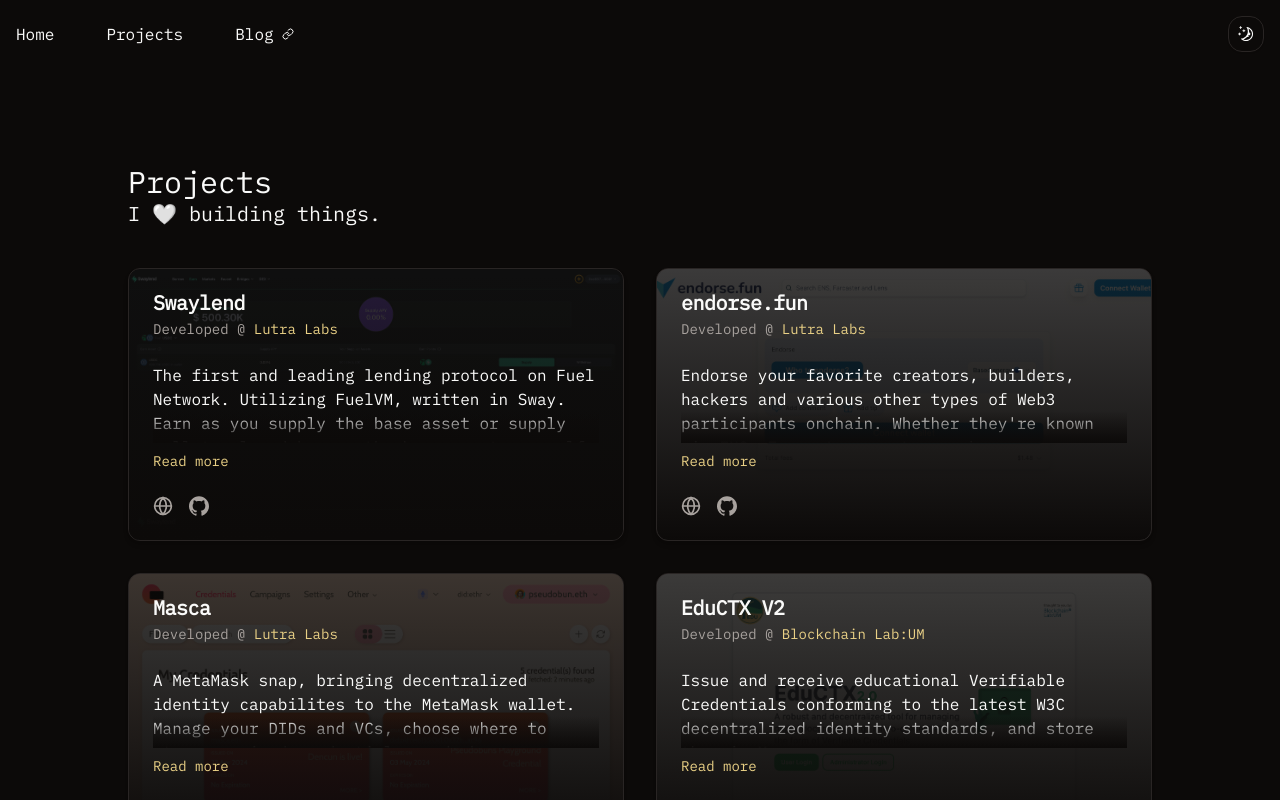
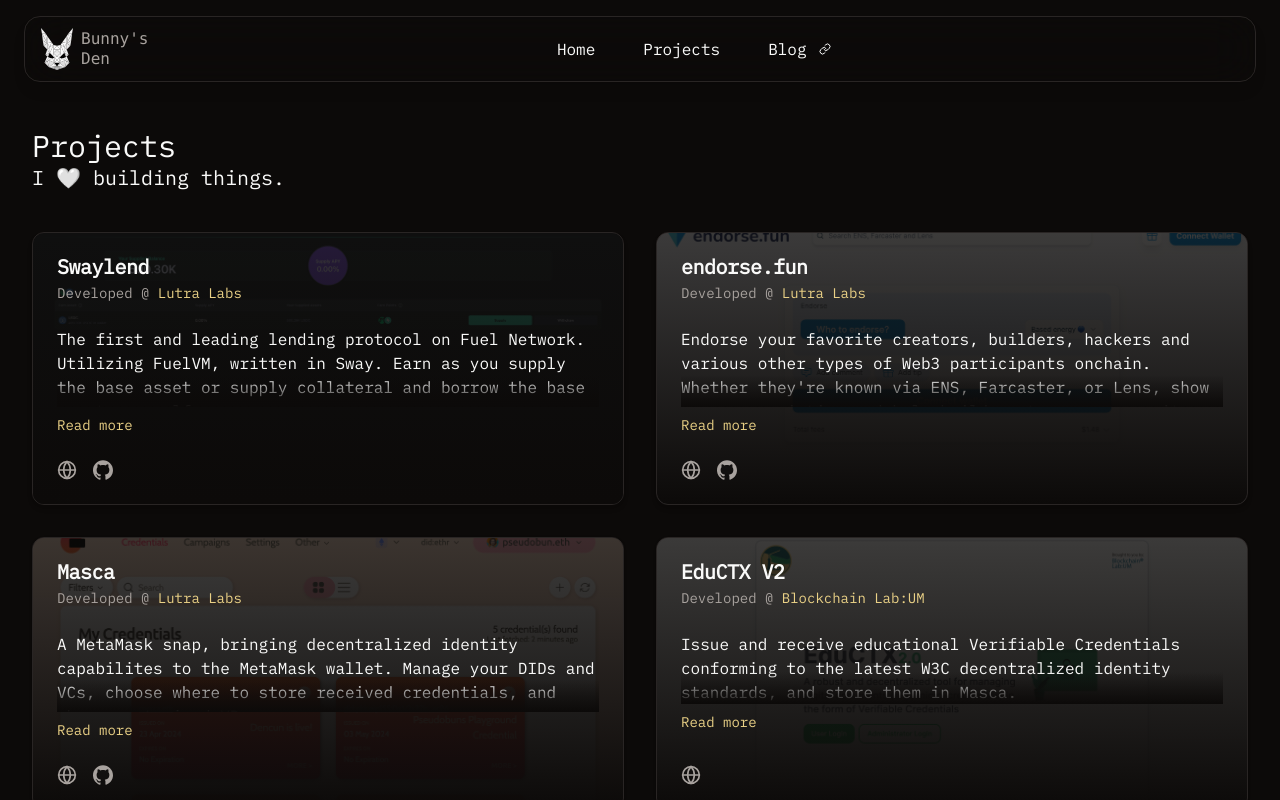
Before and after one commit to pseudobun/me, a Next.js app in the folder packages/portfolio/: page /projects in a window 1280 px wide. Shown: the top 800 px of the page. Built offline with nearby package versions, Linux system fonts and the light colour scheme.

Commit message:
feat: new navbar
Signed-off-by: Urban Vidovič <urbanfoundit@gmail.com>

```diff
--- a/packages/portfolio/src/app/layout.tsx
+++ b/packages/portfolio/src/app/layout.tsx
@@ -19,7 +19,7 @@
       <body className="dark flex flex-col min-h-[100dvh]">
         <Providers>
           <Navigation />
-          <main className="flex-grow flex flex-col no-scrollbar min-w-full sm:p-24 p-6 items-center justify-center max-w-4xl">
+          <main className="flex-grow flex flex-col no-scrollbar md:pt-32 md:pb-12 pt-28 pb-12 px-8 items-center justify-center max-w-7xl mx-auto w-full">
             {children}
           </main>
           <Footer />
--- a/packages/portfolio/src/app/page.tsx
+++ b/packages/portfolio/src/app/page.tsx
@@ -3,7 +3,7 @@
 
 export default function Home() {
   return (
-    <div className="flex flex-col w-full max-w-[512px] items-start">
+    <div className="flex flex-col w-full md:max-w-[512px] max-w-[256px] items-start">
       <span className="text-2xl font-bold">gm 🌱</span>
       <p className="text-lg">
         I'm Urban, a Software Engineer from Maribor, Slovenia. I currently work
--- a/packages/portfolio/src/app/projects/page.tsx
+++ b/packages/portfolio/src/app/projects/page.tsx
@@ -7,14 +7,14 @@
 
 export default function Projects() {
   return (
-    <div className="flex flex-1 flex-col h-full max-w-[1024px] gap-y-10 justify-center mb-12">
+    <div className="flex flex-1 flex-col h-full w-full gap-y-10 justify-center mb-12 max-w-full">
       <div>
         <p className="sm:text-3xl text-3xl">Projects</p>
         <p className="sm:text-xl text-xl">I 🤍 building things.</p>
       </div>
 
       {/* Grid layout for projects - responsive grid with 1 column on mobile, 2 on larger screens */}
-      <div className="grid grid-cols-1 md:grid-cols-2 gap-8">
+      <div className="grid grid-cols-1 md:grid-cols-2 gap-8 w-full">
         {PROJECTS.map((project, index) => (
           <ProjectCard
             key={project.title}
--- a/packages/portfolio/src/components/Link/index.tsx
+++ b/packages/portfolio/src/components/Link/index.tsx
@@ -1,7 +1,6 @@
 'use client';
 import { usePathname } from 'next/navigation';
 import NextLink from 'next/link';
-import { NavigationMenuLink } from '@/components/ui/navigation-menu';
 import { cn } from '@/lib/utils';
 
 export default function Link({
@@ -12,7 +11,6 @@
   const pathname = usePathname();
   const isActive = href === pathname;
   return (
-    <NavigationMenuLink asChild active={isActive}>
     <NextLink
       href={href}
       target={isExternal ? '_blank' : undefined}
@@ -22,6 +20,5 @@
       )}
       {...props}
     />
-    </NavigationMenuLink>
   );
 }
--- a/packages/portfolio/src/components/Navigation/index.tsx
+++ b/packages/portfolio/src/components/Navigation/index.tsx
@@ -1,15 +1,12 @@
 'use client';
+
 import { useState } from 'react';
 import { motion } from 'framer-motion';
-import {
-  NavigationMenu,
-  NavigationMenuItem,
-  NavigationMenuList,
-} from '@/components/ui/navigation-menu';
 import { type MenuInput, MENUS } from '@/config/menu';
 import Link from '@/components/Link';
 import { Link as LinkIcon, Menu, X } from 'lucide-react';
-import { ThemeToggle } from '@/components/ThemeToggle';
+import { cn } from '@/lib/utils';
+import Image from 'next/image';
 
 export default function Navigation() {
   const [menuOpen, setMenuOpen] = useState(false);
@@ -19,68 +16,97 @@
   };
 
   return (
-    <header className="relative flex justify-between items-center p-4 w-full">
+    <nav
+      className={cn(
+        'fixed top-4 z-50 transition-all duration-300 ease-in-out',
+        'backdrop-blur-xl bg-background/30 border border-border/40 rounded-2xl shadow-lg',
+        menuOpen ? 'shadow-xl' : '',
+        'w-[calc(100%-3rem)] max-w-7xl left-1/2 -translate-x-1/2',
+      )}
+    >
+      <div className="px-4 w-full">
+        <div className="flex items-center justify-between h-16">
+          {/* Logo on the left */}
+          <div className="flex items-center">
+            <Link href="/" className="flex items-center">
+              <Image
+                src="/dark-logo.svg"
+                width={32}
+                height={410}
+                alt="Bunnys Den Logo"
+                priority
+              />
+            </Link>
+            <div className="pl-2  flex flex-col leading-tight font-mono text-muted-foreground">
+              <span>Bunny's</span>
+              <span>Den</span>
+            </div>
+          </div>
+
+          {/* Mobile menu button */}
+          <div className="md:hidden flex items-center">
             <button
-        className="md:hidden block"
+              className="inline-flex hover:cursor-pointer items-center justify-center p-2 rounded-md text-foreground hover:text-primary focus:outline-none"
               onClick={() => setMenuOpen(!menuOpen)}
               type="button"
+              aria-expanded={menuOpen}
             >
-        <Menu className="w-6 h-6 text-primary" />
-      </button>
-      <motion.div
-        initial={{ x: '-115%' }}
-        animate={{ x: menuOpen ? -5 : '-115%' }}
-        transition={{ type: 'tween', ease: 'easeInOut', duration: 0.5 }}
-        className="flex min-w-32 flex-col fixed top-4 left-4 border rounded-lg backdrop-blur-2xl shadow-lg md:hidden z-20"
-      >
-        <div className="flex p-2 pb-0 justify-end">
-          <button onClick={() => setMenuOpen(false)} type="button">
-            <X className="w-6 h-6 text-primary" />
+              <span className="sr-only">Open main menu</span>
+              {menuOpen ? (
+                <X className="block h-6 w-6" />
+              ) : (
+                <Menu className="block h-6 w-6" />
+              )}
             </button>
           </div>
-        <NavigationMenu>
-          <NavigationMenuList className="flex flex-col  px-4 pb-4">
+
+          {/* Desktop Navigation - centered */}
+          <div className="hidden md:flex md:items-center md:justify-center md:flex-1">
+            <div className="flex gap-x-12">
               {MENUS.map((menu: MenuInput) => (
-              <NavigationMenuItem key={menu.label}>
                 <Link
+                  key={menu.label}
+                  href={menu.href}
+                  isExternal={menu.external}
+                >
+                  {menu.label}
+                  {menu.external ? <LinkIcon className="w-3 h-3 ml-1" /> : null}
+                </Link>
+              ))}
+            </div>
+          </div>
+        </div>
+      </div>
+      <motion.div
+        initial={{ height: 0, opacity: 0 }}
+        animate={{
+          height: menuOpen ? 'auto' : 0,
+          opacity: menuOpen ? 1 : 0,
+        }}
+        transition={{ duration: 0.3, ease: 'easeInOut' }}
+        className="md:hidden overflow-hidden"
+      >
+        <div className="pr-4 pt-2 pb-3 space-y-1">
+          {MENUS.map((menu: MenuInput) => (
+            <Link
+              key={menu.label}
               href={menu.href}
               isExternal={menu.external ? true : undefined}
               onClick={handleLinkClick}
+              className="flex items-center px-3 py-2 rounded-md text-base font-medium text-foreground hover:text-primary hover:bg-primary/10 transition-colors"
             >
               {menu.label}
-                  {menu.external ? <LinkIcon className="w-3 h-3" /> : null}
+              {menu.external ? <LinkIcon className="w-3 h-3 ml-1" /> : null}
             </Link>
-              </NavigationMenuItem>
           ))}
-          </NavigationMenuList>
-        </NavigationMenu>
+        </div>
       </motion.div>
       {menuOpen && (
         <div
-          className="fixed inset-0 opacity-50 z-10"
+          className="fixed inset-0 bg-background/50 backdrop-blur-sm z-[-1]"
           onClick={() => setMenuOpen(false)}
         />
       )}
-      <div className="hidden md:block">
-        <NavigationMenu>
-          <NavigationMenuList className="flex gap-x-12">
-            {MENUS.map((menu: MenuInput) => (
-              <NavigationMenuItem key={menu.label}>
-                <Link
-                  href={menu.href}
-                  isExternal={menu.external ? true : undefined}
-                >
-                  {menu.label}
-                  {menu.external ? <LinkIcon className="w-3 h-3" /> : null}
-                </Link>
-              </NavigationMenuItem>
-            ))}
-          </NavigationMenuList>
-        </NavigationMenu>
-      </div>
-      <div>
-        <ThemeToggle />
-      </div>
-    </header>
+    </nav>
   );
 }
--- a/packages/portfolio/src/components/ui/navigation-menu.tsx
+++ /dev/null
@@ -1,128 +0,0 @@
-import * as React from 'react';
-import { ChevronDownIcon } from '@radix-ui/react-icons';
-import * as NavigationMenuPrimitive from '@radix-ui/react-navigation-menu';
-import { cva } from 'class-variance-authority';
-
-import { cn } from '@/lib/utils';
-
-const NavigationMenu = React.forwardRef<
-  React.ElementRef<typeof NavigationMenuPrimitive.Root>,
-  React.ComponentPropsWithoutRef<typeof NavigationMenuPrimitive.Root>
->(({ className, children, ...props }, ref) => (
-  <NavigationMenuPrimitive.Root
-    ref={ref}
-    className={cn(
-      'relative z-10 flex max-w-max flex-1 items-center justify-center',
-      className,
-    )}
-    {...props}
-  >
-    {children}
-    <NavigationMenuViewport />
-  </NavigationMenuPrimitive.Root>
-));
-NavigationMenu.displayName = NavigationMenuPrimitive.Root.displayName;
-
-const NavigationMenuList = React.forwardRef<
-  React.ElementRef<typeof NavigationMenuPrimitive.List>,
-  React.ComponentPropsWithoutRef<typeof NavigationMenuPrimitive.List>
->(({ className, ...props }, ref) => (
-  <NavigationMenuPrimitive.List
-    ref={ref}
-    className={cn(
-      'group flex flex-1 list-none items-center justify-center space-x-1',
-      className,
-    )}
-    {...props}
-  />
-));
-NavigationMenuList.displayName = NavigationMenuPrimitive.List.displayName;
-
-const NavigationMenuItem = NavigationMenuPrimitive.Item;
-
-const navigationMenuTriggerStyle = cva(
-  'group inline-flex h-9 w-max items-center justify-center rounded-md bg-background px-4 py-2 text-sm font-medium transition-colors hover:bg-accent hover:text-accent-foreground focus:bg-accent focus:text-accent-foreground focus:outline-none disabled:pointer-events-none disabled:opacity-50 data-[active]:bg-accent/50 data-[state=open]:bg-accent/50',
-);
-
-const NavigationMenuTrigger = React.forwardRef<
-  React.ElementRef<typeof NavigationMenuPrimitive.Trigger>,
-  React.ComponentPropsWithoutRef<typeof NavigationMenuPrimitive.Trigger>
->(({ className, children, ...props }, ref) => (
-  <NavigationMenuPrimitive.Trigger
-    ref={ref}
-    className={cn(navigationMenuTriggerStyle(), 'group', className)}
-    {...props}
-  >
-    {children}{' '}
-    <ChevronDownIcon
-      className="relative top-[1px] ml-1 h-3 w-3 transition duration-300 group-data-[state=open]:rotate-180"
-      aria-hidden="true"
-    />
-  </NavigationMenuPrimitive.Trigger>
-));
-NavigationMenuTrigger.displayName = NavigationMenuPrimitive.Trigger.displayName;
-
-const NavigationMenuContent = React.forwardRef<
-  React.ElementRef<typeof NavigationMenuPrimitive.Content>,
-  React.ComponentPropsWithoutRef<typeof NavigationMenuPrimitive.Content>
->(({ className, ...props }, ref) => (
-  <NavigationMenuPrimitive.Content
-    ref={ref}
-    className={cn(
-      'left-0 top-0 w-full data-[motion^=from-]:animate-in data-[motion^=to-]:animate-out data-[motion^=from-]:fade-in data-[motion^=to-]:fade-out data-[motion=from-end]:slide-in-from-right-52 data-[motion=from-start]:slide-in-from-left-52 data-[motion=to-end]:slide-out-to-right-52 data-[motion=to-start]:slide-out-to-left-52 md:absolute md:w-auto ',
-      className,
-    )}
-    {...props}
-  />
-));
-NavigationMenuContent.displayName = NavigationMenuPrimitive.Content.displayName;
-
-const NavigationMenuLink = NavigationMenuPrimitive.Link;
-
-const NavigationMenuViewport = React.forwardRef<
-  React.ElementRef<typeof NavigationMenuPrimitive.Viewport>,
-  React.ComponentPropsWithoutRef<typeof NavigationMenuPrimitive.Viewport>
->(({ className, ...props }, ref) => (
-  <div className={cn('absolute left-0 top-full flex justify-center')}>
-    <NavigationMenuPrimitive.Viewport
-      className={cn(
-        'origin-top-center relative mt-1.5 h-[var(--radix-navigation-menu-viewport-height)] w-full overflow-hidden rounded-md border bg-popover text-popover-foreground shadow data-[state=open]:animate-in data-[state=closed]:animate-out data-[state=closed]:zoom-out-95 data-[state=open]:zoom-in-90 md:w-[var(--radix-navigation-menu-viewport-width)]',
-        className,
-      )}
-      ref={ref}
-      {...props}
-    />
-  </div>
-));
-NavigationMenuViewport.displayName =
-  NavigationMenuPrimitive.Viewport.displayName;
-
-const NavigationMenuIndicator = React.forwardRef<
-  React.ElementRef<typeof NavigationMenuPrimitive.Indicator>,
-  React.ComponentPropsWithoutRef<typeof NavigationMenuPrimitive.Indicator>
->(({ className, ...props }, ref) => (
-  <NavigationMenuPrimitive.Indicator
-    ref={ref}
-    className={cn(
-      'top-full z-[1] flex h-1.5 items-end justify-center overflow-hidden data-[state=visible]:animate-in data-[state=hidden]:animate-out data-[state=hidden]:fade-out data-[state=visible]:fade-in',
-      className,
-    )}
-    {...props}
-  >
-    <div className="relative top-[60%] h-2 w-2 rotate-45 rounded-tl-sm bg-border shadow-md" />
-  </NavigationMenuPrimitive.Indicator>
-));
-NavigationMenuIndicator.displayName =
-  NavigationMenuPrimitive.Indicator.displayName;
-
-export {
-  navigationMenuTriggerStyle,
-  NavigationMenu,
-  NavigationMenuList,
-  NavigationMenuItem,
-  NavigationMenuContent,
-  NavigationMenuTrigger,
-  NavigationMenuLink,
-  NavigationMenuIndicator,
-  NavigationMenuViewport,
-};
```
Also changed, not shown: packages/portfolio/src/components/Footer/index.tsx (+12 -2 lines), packages/portfolio/public/dark-logo.svg (added), packages/portfolio/public/light-logo.svg (added). Lines whose indentation alone changed are shown as unchanged.
